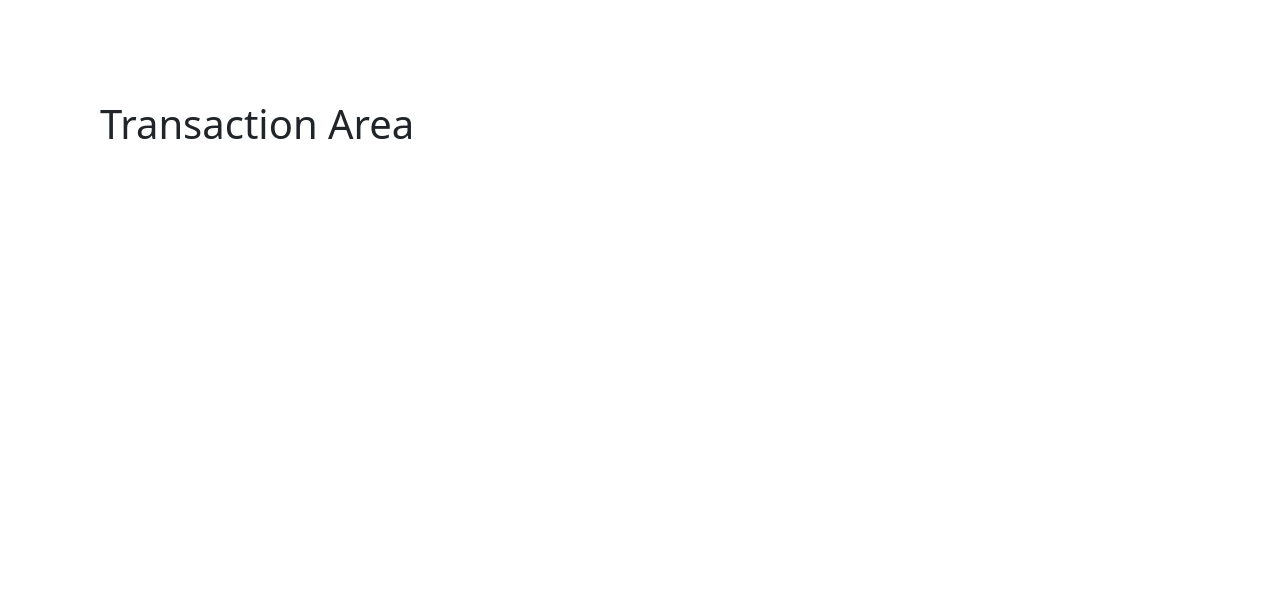
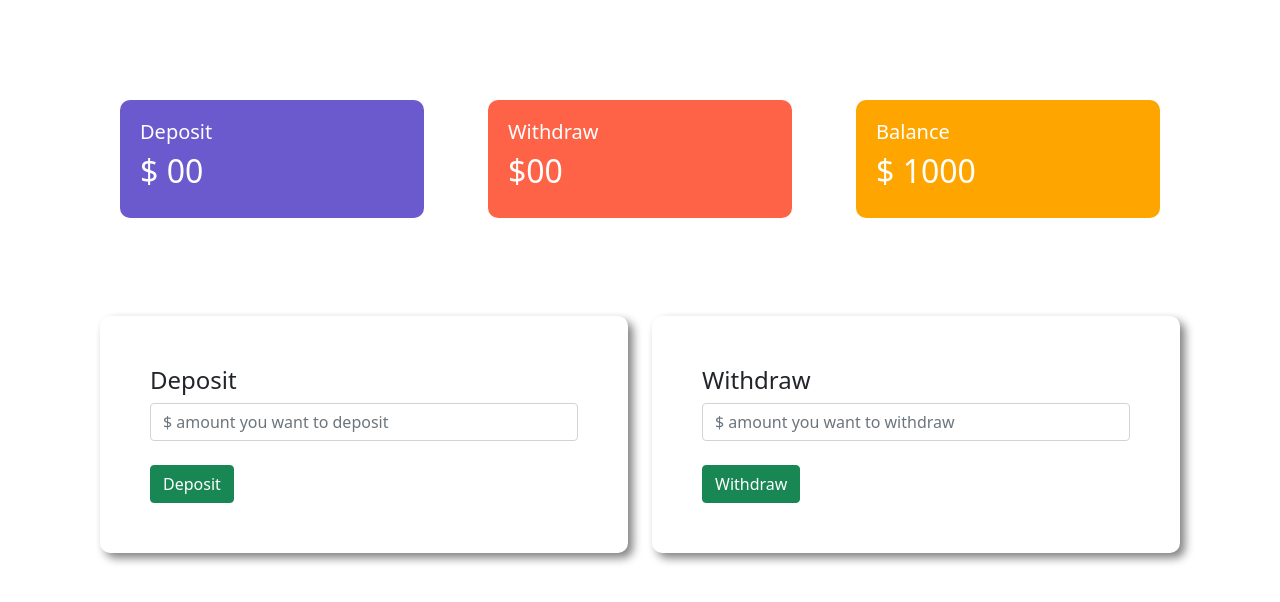
Before and after one commit to pallabbarman/Venom-bank, a plain HTML site: page index.html in a window 1280 px wide. Both pictures are taken after a click on the button "Enter". Drawn offline with Linux system fonts and the light colour scheme.

Commit message:
withdraw part added

```diff
--- a/css/style.css
+++ b/css/style.css
@@ -10,3 +10,18 @@ body{
 #transaction-area{
     display: none;
 }
+.status{
+    margin: 0 20px;
+    color: white;
+    padding: 20px;
+    border-radius: 10px;
+}
+.deposit{
+    background-color: slateblue;
+}
+.withdraw{
+    background-color: tomato;
+}
+.balance{
+    background-color: orange;
+}
--- a/index.html
+++ b/index.html
@@ -19,16 +19,72 @@
             <button id="login" class="btn btn-success">Enter</button>
         </div>
     </div>
+
     <div id="transaction-area">
-        <h1>Transaction Area</h1>
+        <div class="row">
+            <div class="col-md-4">
+                <div class="deposit status">
+                    <h5>Deposit</h5>
+                    <h2>$ <span id="currentDeposit">00</span></h2>
+                </div>
+            </div>
+            <div class="col-md-4">
+                <div class="withdraw status">
+                    <h5>Withdraw</h5>
+                    <h2>$00</h2>
+                </div>
+            </div>
+            <div class="col-md-4">
+                <div class="balance status">
+                    <h5>Balance</h5>
+                    <h2>$ <span id="currentBalance">1000</span></h2>
+                </div>
+            </div>
+        </div><br><br>
+        <div class="row">
+            <div class="col-md-6">
+                <div class="submit-area">
+                    <h4>Deposit</h4>
+                    <input id="depositAmount" type="text" class="form-control"
+                        placeholder="$ amount you want to deposit"><br>
+                    <button id="addDeposit" class="btn btn-success">Deposit</button>
+                </div>
+            </div>
+            <div class="col-md-6">
+                <div class="submit-area">
+                    <h4>Withdraw</h4>
+                    <input type="text" class="form-control" placeholder="$ amount you want to withdraw"><br>
+                    <button class="btn btn-success">Withdraw</button>
+                </div>
+            </div>
+        </div>
     </div>
+
     <script>
+        // login button event handler
         const loginBtn = document.getElementById("login");
         loginBtn.addEventListener("click", function () {
             const loginArea = document.getElementById("login-area"); loginArea.style.display = "none";
             const transactionArea = document.getElementById("transaction-area");
             transactionArea.style.display = "block";
         })
+        // deposit button event handler
+        const depositBtn = document.getElementById("addDeposit");
+        depositBtn.addEventListener("click", function () {
+            const depositAmount = document.getElementById("depositAmount").value;
+            const depositNumber = parseFloat(depositAmount);
+
+            updateSpanText("currentDeposit", depositNumber);
+            updateSpanText("currentBalance", depositNumber);
+
+            document.getElementById("depositAmount").value = "";
+        })
+        function updateSpanText(id, depositNumber) {
+            const current = document.getElementById(id).innerText;
+            const currentNumber = parseFloat(current);
+            const totalAmount = depositNumber + currentNumber;
+            document.getElementById(id).innerText = totalAmount;
+        }
     </script>
 </body>
 
```
